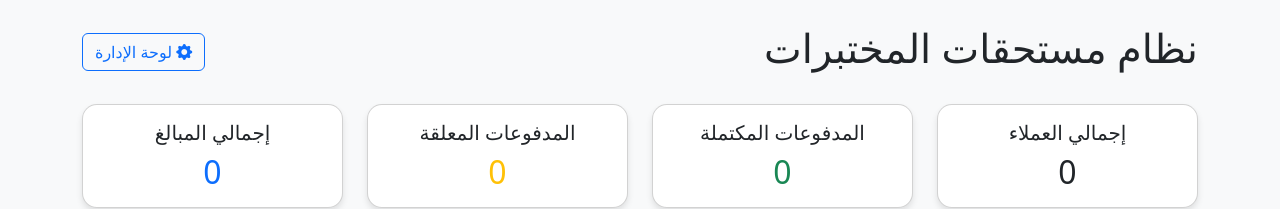
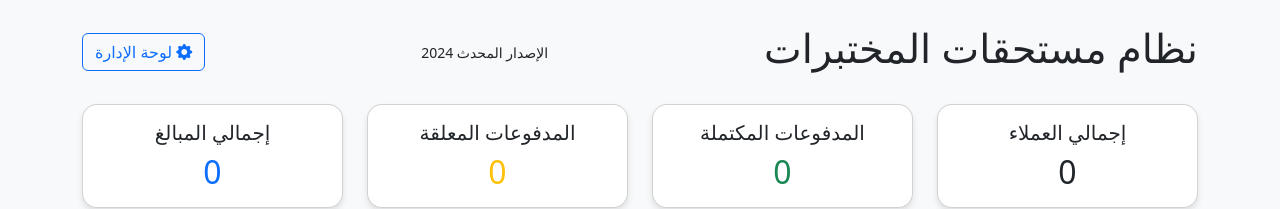
Before and after one commit to asghubaywi/cccs, a website: page index.html in a window 1280 px wide. Shown: the top 209 px of the page. Drawn offline with nearby package versions, Linux system fonts and the light colour scheme; no server answers.

Commit message:
إضافة نص الإصدار المحدث إلى الصفحة الرئيسية

```diff
--- a/index.html
+++ b/index.html
@@ -57,6 +57,7 @@
     <div class="container mt-4">
         <div class="d-flex justify-content-between align-items-center mb-4">
             <h1>نظام مستحقات المختبرات</h1>
+            <small>الإصدار المحدث 2024</small>
             <a href="/admin.html" class="btn btn-outline-primary">
                 <i class="bi bi-gear-fill"></i> لوحة الإدارة
             </a>
```
